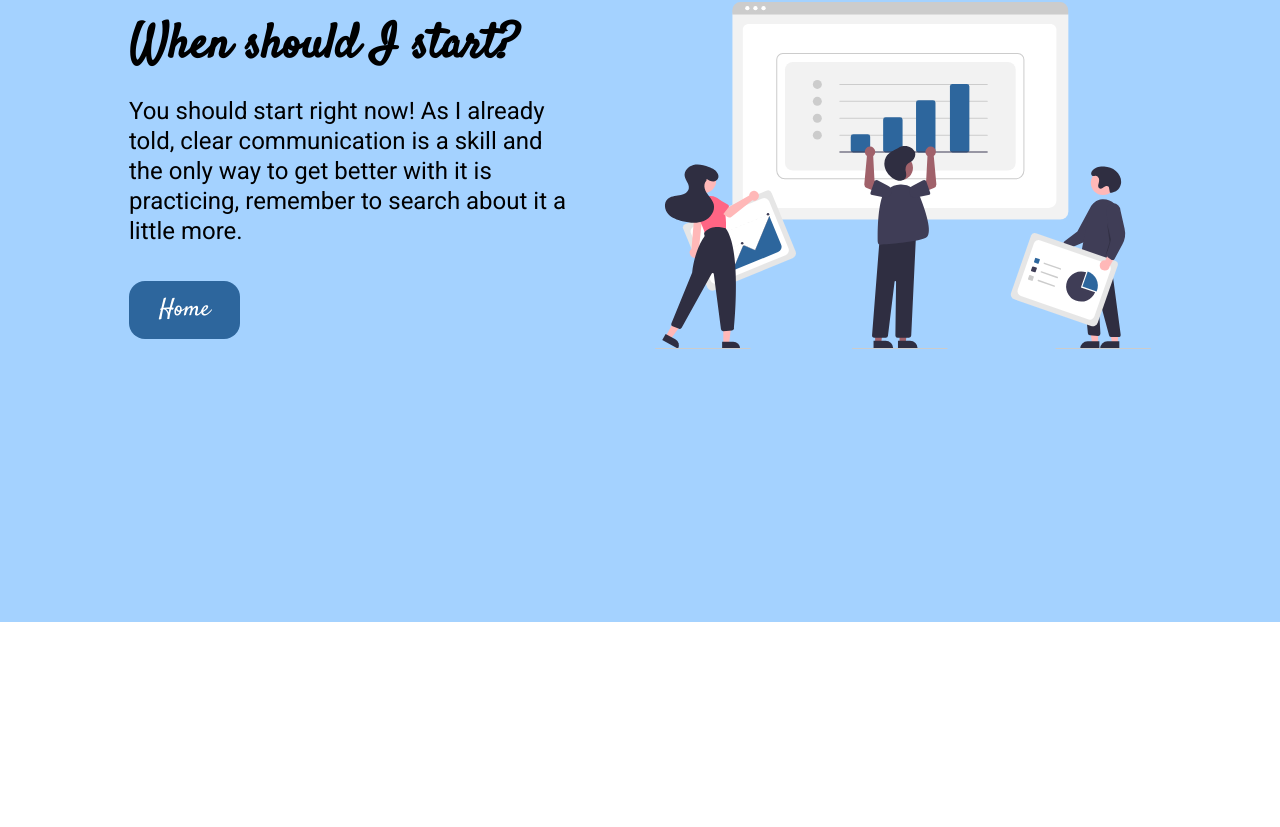
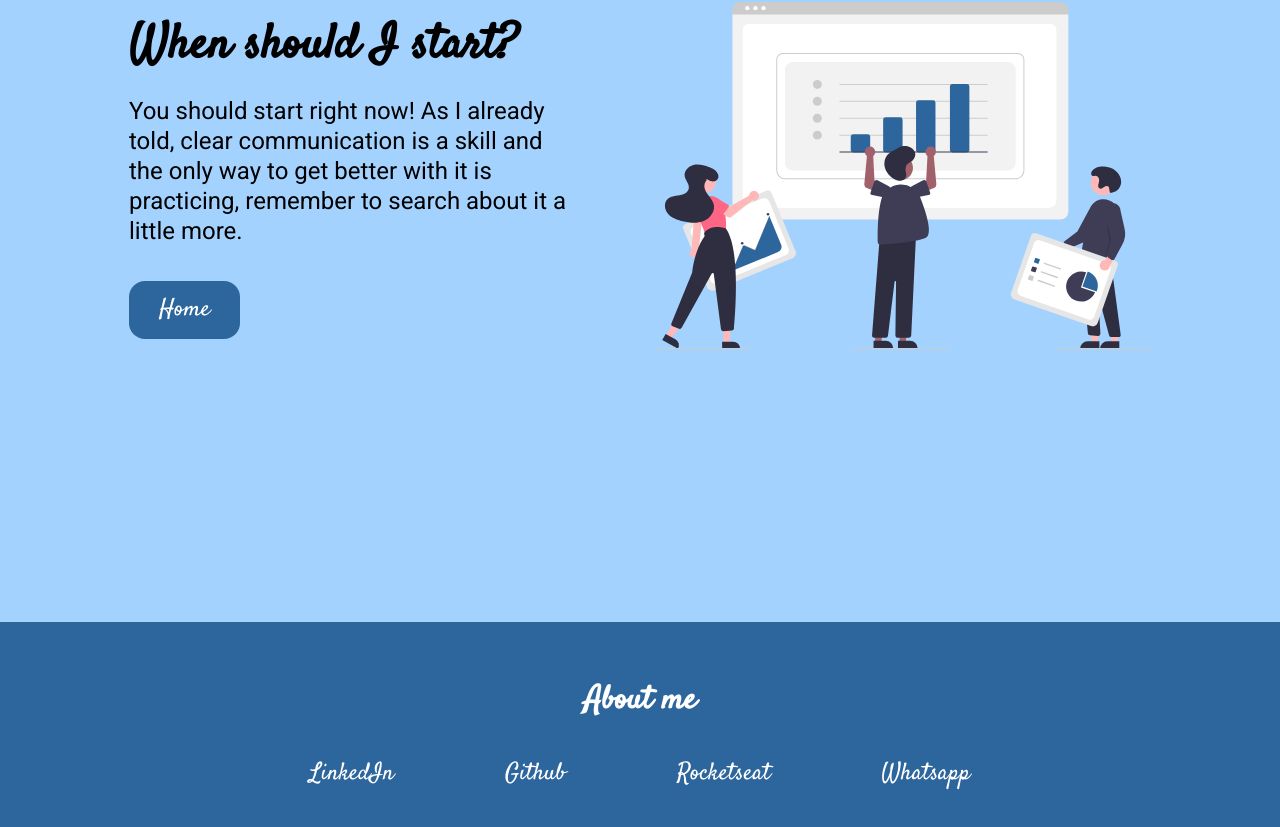
Before and after one commit to bernardojachegou/expansion_landing, a React (Create React App) app: page / in a window 1280 px wide. Shown: the part 2898-3725 px from the top of the page. Before the commit the page ends 3520 px from the top, so only its background shows below. Built offline with nearby package versions, Linux system fonts and the light colour scheme.

Commit message:
footer created and project concluded

```diff
--- /dev/null
+++ b/src/components/Footer/FooterElements.js
@@ -0,0 +1,60 @@
+import styled from 'styled-components';
+
+export const FooterContainer = styled.footer`
+  background-color: #2d669d;
+`
+
+export const FooterWrap = styled.div`
+  padding: 40px 24px;
+  max-width: 820px;
+  margin: 0 auto;
+`
+
+export const FooterLinksContainer = styled.div`
+  display: flex;
+  flex-direction: column;
+
+  @media screen and (max-width: 820px) {
+    padding-top: 16px;
+  }
+`
+
+export const FooterLinkTitleContainer = styled.div`
+  margin: 16px;
+  text-align: center;
+  color: #fff;
+
+  @media screen and (max-width: 420px) {
+    margin: 0;
+    padding: 10px;
+    width: 100%
+  }
+`
+
+export const FooterLinkTitle = styled.h1`
+  font-size: 32px;
+  margin-bottom: 16px;
+`
+
+export const FooterLinkWrapper = styled.div`
+  display: flex;
+  align-items: center;
+  justify-content: space-around;
+
+  @media screen and (max-width:420px) {
+    display: flex;
+    flex-direction: column;
+  }
+`
+
+export const FooterLink = styled.a`
+  color: #fff;
+  text-decoration: none;
+  margin-bottom: 0.5rem;
+  font-size: 24px;
+
+  &:hover {
+    color: black;
+    transition: 0.3s ease-out;
+  }
+`
--- /dev/null
+++ b/src/components/Footer/index.js
@@ -0,0 +1,24 @@
+import React from 'react';
+import { FooterContainer, FooterWrap, FooterLinksContainer, FooterLinkTitleContainer, FooterLinkTitle, FooterLink, FooterLinkWrapper } from './FooterElements';
+
+const Footer = () => {
+  return (
+    <FooterContainer id='contact'>
+      <FooterWrap>
+        <FooterLinksContainer>
+          <FooterLinkTitleContainer>
+            <FooterLinkTitle>About me</FooterLinkTitle>
+          </FooterLinkTitleContainer>
+          <FooterLinkWrapper>
+            <FooterLink href="https://www.linkedin.com/in/bernardojachegou/" target="_blank">LinkedIn</FooterLink>
+            <FooterLink href="https://github.com/bernardojachegou" target="_blank">Github</FooterLink>
+            <FooterLink href="https://app.rocketseat.com.br/me/bernardojachegou" target="_blank">Rocketseat</FooterLink>
+            <FooterLink href="https://api.whatsapp.com/send?phone=5565981178109" target="_blank">Whatsapp</FooterLink>
+          </FooterLinkWrapper>
+        </FooterLinksContainer>
+      </FooterWrap>
+    </FooterContainer>
+  )
+}
+
+export default Footer;
--- a/src/components/HeroSection/HeroElements.js
+++ b/src/components/HeroSection/HeroElements.js
@@ -15,7 +15,7 @@ export const HeroBg = styled.div`
 `
 
 export const ImageBg = styled.img`
-  @media screen and (max-width: 768px) {
+  @media screen and (max-width: 990px) {
     display: none;
   }
 `
@@ -35,9 +35,11 @@ export const HeroH1 = styled.h1`
 
   @media screen and (max-width: 768px) {
     font-size: 40px;
+    max-width: 400px;
   }
 
   @media screen and (max-width: 480px) {
+    max-width: 300px;
     font-size: 32px;
   }
 `
--- a/src/components/Navbar/index.js
+++ b/src/components/Navbar/index.js
@@ -51,7 +51,7 @@ const Navbar = ({ toggle }) => {
               <NavLinks
                 to='contact'
                 smooth={true}
-                duration={500}
+                duration={1000}
                 exact="true"
                 offset={-80}
               >Contact</NavLinks>
--- a/src/pages/Home/HomeElements.js
+++ /dev/null
@@ -1,6 +0,0 @@
-import styled from 'styled-components';
-
-export const Template = styled.div`
-  height: 100vh;
-  width: 100vw;
-`
--- a/src/pages/Home/index.js
+++ b/src/pages/Home/index.js
@@ -4,6 +4,7 @@ import InfoSection from '../../components/InfoSection';
 import { homeObjOne, homeObjTwo, homeObjThree } from '../../components/InfoSection/Data';
 import Navbar from '../../components/Navbar';
 import Sidebar from '../../components/Sidebar';
+import Footer from '../../components/Footer';
 
 const Home = () => {
   const [isOpen, setIsOpen] = useState(false);
@@ -20,6 +21,7 @@ const Home = () => {
       <InfoSection {...homeObjOne} />
       <InfoSection {...homeObjTwo} />
       <InfoSection {...homeObjThree} />
+      <Footer />
     </>
   );
 };
```
